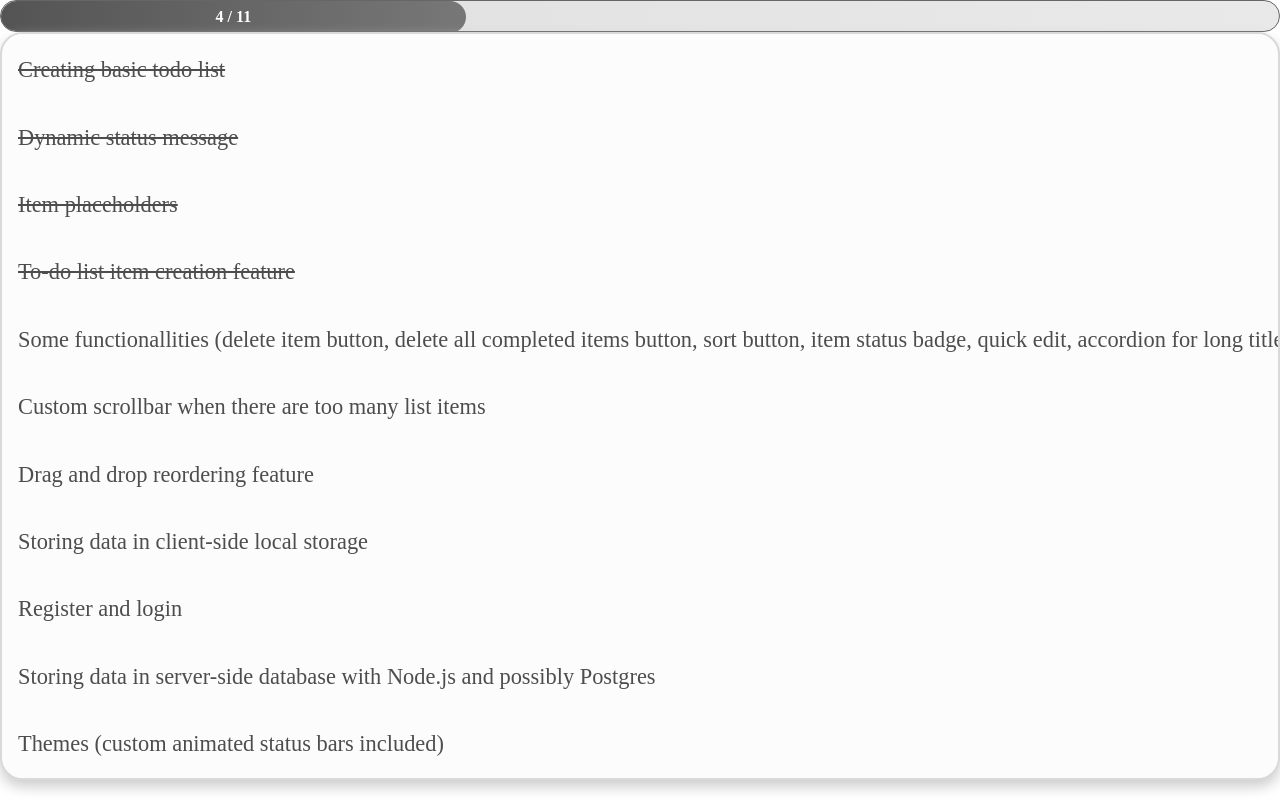
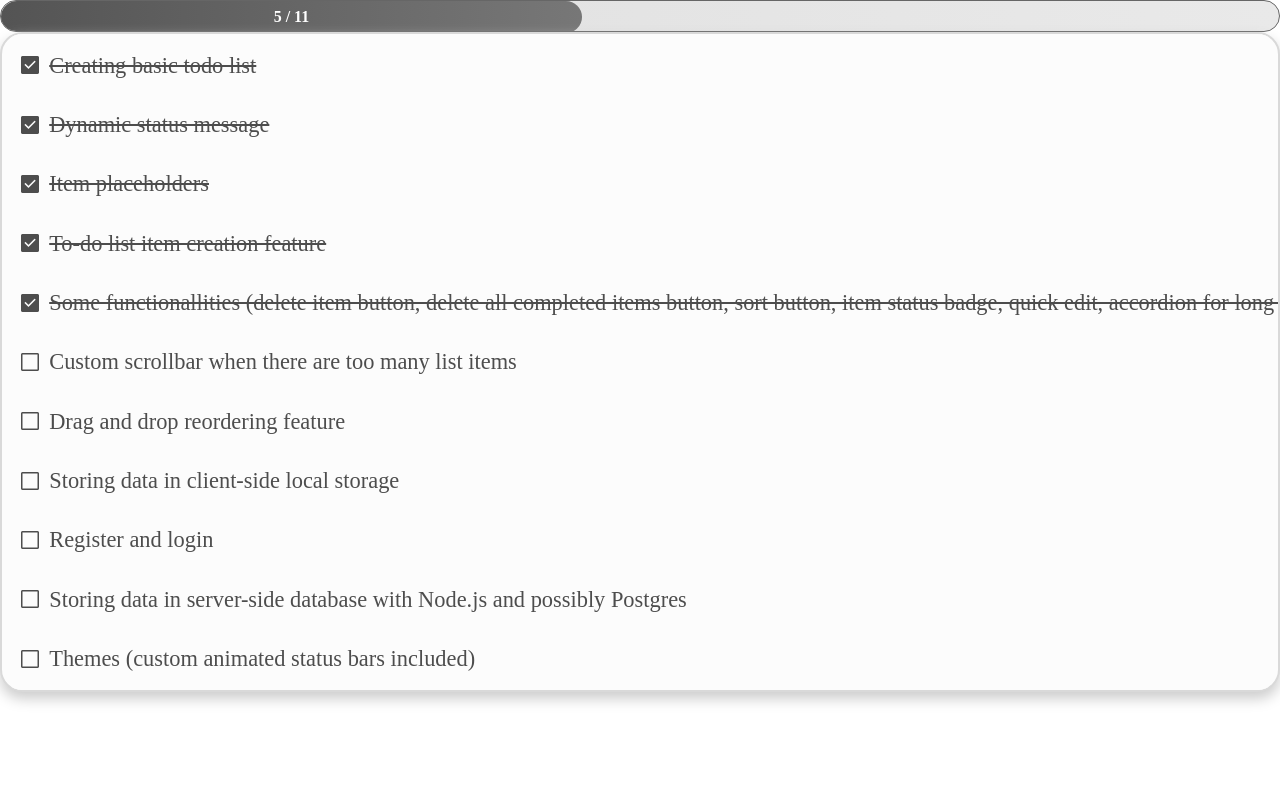
Before and after one commit to emretantu/react-todo-app, a React (Create React App) app: page / in a window 1280 px wide. Built offline with nearby package versions, Linux system fonts and the light colour scheme.

Commit message:
delete, edit item & status badge & accoridon for long titles

```diff
--- a/public/index.html
+++ b/public/index.html
@@ -11,7 +11,16 @@
     />
     <link rel="apple-touch-icon" href="%PUBLIC_URL%/logo192.png" />
     <link rel="manifest" href="%PUBLIC_URL%/manifest.json" />
-
+    <link rel="stylesheet" href="https://fonts.googleapis.com/css2?family=Material+Symbols+Outlined:opsz,wght,FILL,GRAD@20..48,100..700,0..1,-50..200" />
+    <style>
+      .material-symbols-outlined {
+        font-variation-settings:
+        'FILL' 1,
+        'wght' 400,
+        'GRAD' 0,
+        'opsz' 48
+      }
+      </style>
     <title>Todo List App</title>
   </head>
   <body>
--- a/src/App.js
+++ b/src/App.js
@@ -8,7 +8,7 @@ function App() {
     {title: "Dynamic status message", isDone: true},
     {title: "Item placeholders", isDone: true},
     {title: "To-do list item creation feature", isDone: true},
-    {title: "Some functionallities (delete item button, delete all completed items button, sort button, item status badge, quick edit, accordion for long titles like this) Lorem ipsum dolor sit, amet consectetur adipisicing elit. Soluta, voluptate. Lorem ipsum dolor sit, amet consectetur adipisicing elit. Soluta, voluptate. Lorem ipsum dolor sit, amet consectetur adipisicing elit. Soluta, voluptate.", isDone: false},
+    {title: "Some functionallities (delete item button, delete all completed items button, sort button, item status badge, quick edit, accordion for long titles like this) Lorem ipsum dolor sit, amet consectetur adipisicing elit. Soluta, voluptate. Lorem ipsum dolor sit, amet consectetur adipisicing elit. Soluta, voluptate. Lorem ipsum dolor sit, amet consectetur adipisicing elit. Soluta, voluptate.", isDone: true},
     {title: "Custom scrollbar when there are too many list items", isDone: false},
     {title: "Drag and drop reordering feature", isDone: false},
     {title: "Storing data in client-side local storage", isDone: false},
--- a/src/components/Todo.jsx
+++ b/src/components/Todo.jsx
@@ -8,9 +8,19 @@ const Todo = ({ list }) => {
 
   const handleDone = (itemData) => {
     setDataList(
-      dataList.map(
-        (item) => item === itemData ? {...item, isDone: !item.isDone} : item
-      )
+      dataList.map((item) => item === itemData ? {...item, isDone: !item.isDone} : item)
+    )
+  }
+
+  const handleEdit = (itemData, newTitle) => {
+    setDataList(
+      dataList.map((item) => item === itemData ? {...item, title: newTitle} : item)
+    )
+  }
+
+  const handleDelete = (itemData) => {
+    setDataList(
+      dataList.filter((item) => item !== itemData)
     )
   }
 
@@ -27,17 +37,17 @@ const Todo = ({ list }) => {
     completed: dataList.reduce((acc, item) => item.isDone ? ++acc : acc, 0),
   }
 
-  console.log(dataList);
-
   return (
     <>
       <TodoStatus status={status} />
       <ul className={classes.todo}>
         {dataList.map((item, index) => {
-          return <Fragment key={index}>
-            <Placeholder order={index} addListItem={addListItem} />
-            <ListItem itemData={item} onChangingDone={handleDone} order={index} />
-          </Fragment>
+          return (
+            <Fragment key={index}>
+              <Placeholder order={index} addListItem={addListItem} />
+              <ListItem itemData={item} onChangingDone={handleDone} onEdit={handleEdit} onDelete={handleDelete} order={index} />
+            </Fragment>
+          )
         })}
         <Placeholder key={200} order={dataList.length} addListItem={addListItem} />
       </ul>
@@ -46,16 +56,113 @@ const Todo = ({ list }) => {
 
 }
 
-const ListItem = ({ itemData, onChangingDone }) => {
+const ListItem = ({ itemData, onChangingDone, onDelete, onEdit }) => {
+
+  const listItemRef = useRef();
+  const quickButtonsRef = useRef();
+  const listContentTitleRef = useRef();
+  const listContentInputRef = useRef();
+  const editBtnRef = useRef();
+  const deleteBtnRef = useRef();
+
+  const config = {
+    stillInput: false, /*this should always initialize to false*/
+  }
+
+  const handleOnMouseEnter = () => {
+    quickButtonsRef.current.classList.add(classes["quick-buttons--show"]);
+  }
+
+  const handleOnMouseLeave = () => {
+    if(config.stillInput) return;
+    quickButtonsRef.current.classList.remove(classes["quick-buttons--show"]);
+  }
+
+  const handleEditTitle = () => {
+    onEdit(itemData, listContentInputRef.current.value);
+  }
+
+  const handleDeleteItem = () => {
+    if (config.stillInput) {
+      listContentInputRef.current.value = itemData.title;
+      submitInput();
+    } else {
+      onDelete(itemData);
+    }
+  }
+
+  const handleOnClickEditBtn = () => {
+    if (config.stillInput) {
+      submitInput();
+      return;
+    }
+    config.stillInput = true;
+    editBtnRef.current.innerHTML = "check_circle";
+    deleteBtnRef.current.innerHTML = "cancel";
+    quickButtonsRef.current.classList.add(classes["quick-buttons--show"]);
+    listItemRef.current.classList.add(classes["todo__list-item--edit"], classes["todo__list-item--extend"])
+    listContentTitleRef.current.classList.remove(classes["list-content__title--show"]);
+    listContentInputRef.current.classList.add(classes["list-content__input--show"]);
+    listContentInputRef.current.value = itemData.title;
+    listContentInputRef.current.focus();
+  }
+
+  const handleOnBlurInput = () => {
+
+  }
+
+  const submitInput = () => {
+    config.stillInput = false;
+    editBtnRef.current.innerHTML = "edit";
+    quickButtonsRef.current.classList.remove(classes["quick-buttons--show"]);
+    listItemRef.current.classList.remove(classes["todo__list-item--edit"], classes["todo__list-item--extend"])
+    listContentTitleRef.current.classList.add(classes["list-content__title--show"]);
+    listContentInputRef.current.classList.remove(classes["list-content__input--show"]);
+    handleEditTitle();
+  }
+
+  const handleOnKeyDownInput = (e) => {
+    if(e.code === "Enter") {
+      submitInput();
+    } else if (e.code === "Escape") {
+      listContentInputRef.current.value = itemData.title;
+      submitInput();
+    }
+  }
+
+  const handleOnclickContentTitle = () => {
+    listItemRef.current.classList.toggle(classes["todo__list-item--extend"]);
+  }
 
   return (
     <>
       <li
-        className={ `${classes["todo__list-item"]} ${itemData.isDone ? classes["todo__list-item--done"] : ""}` }
+        ref={listItemRef}
+        className={ `${classes["todo__list-item"]}` }
         draggable={true}
-        onClick={() => {onChangingDone(itemData)}}
+        onMouseEnter={handleOnMouseEnter}
+        onMouseLeave={handleOnMouseLeave}
       >
-        {itemData.title}
+
+        <div className={classes["list-content"]}>
+          <span style={{paddingRight: "0.3em"}} className="material-symbols-outlined" onClick={() => {onChangingDone(itemData)}}>
+            { itemData.isDone ? "check_box" : "check_box_outline_blank" }
+          </span>
+          <span ref={listContentTitleRef} className={ `${classes["list-content__title"]} ${classes["list-content__title--show"]} ${itemData.isDone ? classes["list-content__title--done"] : ""}` } onClick={handleOnclickContentTitle}>
+            { itemData.title }
+          </span>
+          <input ref={listContentInputRef} type="text" className={classes["list-content__input"]} onBlur={handleOnBlurInput} onKeyDown={handleOnKeyDownInput} />
+        </div>
+
+        <div ref={quickButtonsRef} className={ `${classes["quick-buttons"]}` }>
+          <span ref={editBtnRef} className={ `${classes["quick-buttons__item"]} material-symbols-outlined` } onClick={handleOnClickEditBtn}>
+            edit
+          </span>
+          <span ref={deleteBtnRef} className={ `${classes["quick-buttons__item"]} material-symbols-outlined` } onClick={handleDeleteItem}>
+            delete
+          </span>
+        </div>
+
       </li>
     </>
   );
--- a/src/components/Todo.module.css
+++ b/src/components/Todo.module.css
@@ -20,23 +20,82 @@
 }
 
 .todo__list-item {
-  padding: 1rem;
+  display: flex;
+  align-items: center;
+  position: relative;
+  padding: 0.7rem 1rem;
   width: 100%;
-  height: 4rem;
   color: hsl(0, 0%, 30%);
   cursor: pointer;
   overflow: hidden;
   white-space: nowrap;
 }
 
-.todo__list-item:hover {
+.todo__list-item--extend {
+  white-space: normal;
+  padding-right: 7.5rem; /* Mobile ? */
+}
+
+.todo__list-item--edit, .todo__list-item:hover {
   color: black;
   background-color: hsl(0, 0%, 90%);
 }
 
-.todo__list-item--done {
+.list-content {
+  display: inline-flex;
+  align-items: center;
+  width: 100%;
+}
+
+.list-content__title {
+  width: 100%;
+  display: none;
+}
+
+.list-content__title--show {
+  display: inline;
+}
+
+.list-content__input {
+  display: none;
+  width: 100%;
+  border: none;
+  border-radius: 0.5rem;
+  padding: 0.2rem 0.5rem;
+  outline: none;
+}
+
+.list-content__input--show {
+  display: block;
+}
+
+.list-content__title--done {
   text-decoration-style: solid;
   text-decoration-line: line-through;
+}
+
+.quick-buttons {
+  display: none;
+  align-items: center;
+  position: absolute;
+  right: 0;
+  height: 100%;
+  padding: 0 1.2rem;
+  background-image: linear-gradient(to left, hsla(0, 0%, 100%, 0.8) 0%, hsla(0, 0%, 98%, 0.5) 85%, hsla(0, 0%, 100%, 0) 100%);
+  backdrop-filter: blur(1.6px);
+}
+
+.quick-buttons__item {
+  padding: 0.5rem;
+  border-radius: 100%;
+}
+
+.quick-buttons__item:is(:hover, :focus-visible) {
+  background-color: hsla(0, 0%, 100%, 0.9);
+}
+
+.quick-buttons--show {
+  display: inline-flex;
 }
 
 .placeholder {
@@ -84,8 +143,6 @@
   background-color: var(--clr-background);
   cursor: pointer;
   color: #666;
-
-  /* transition: opacity var(--transition-time); */
 }
 
 .placeholder__button--show {
```
